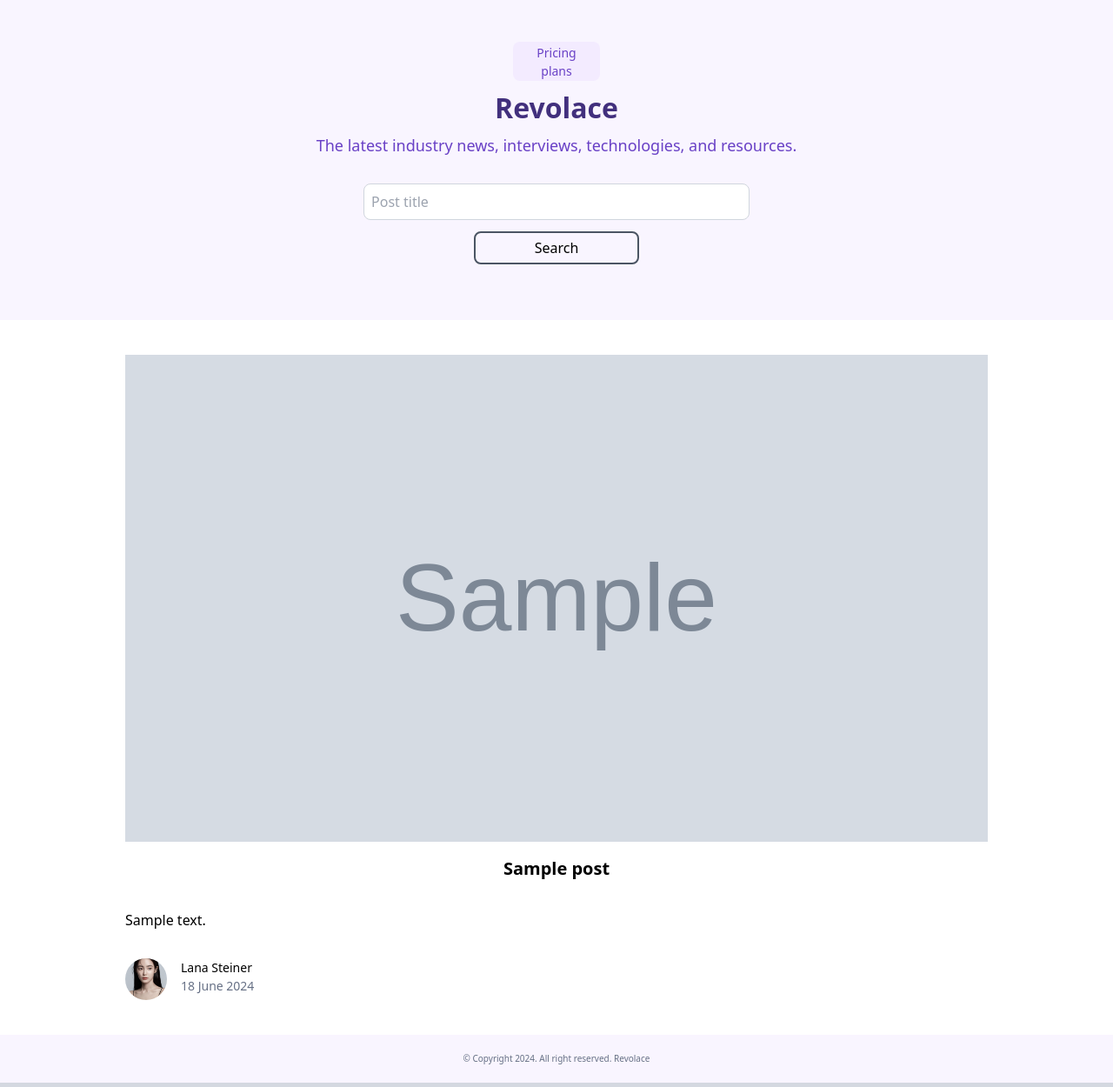
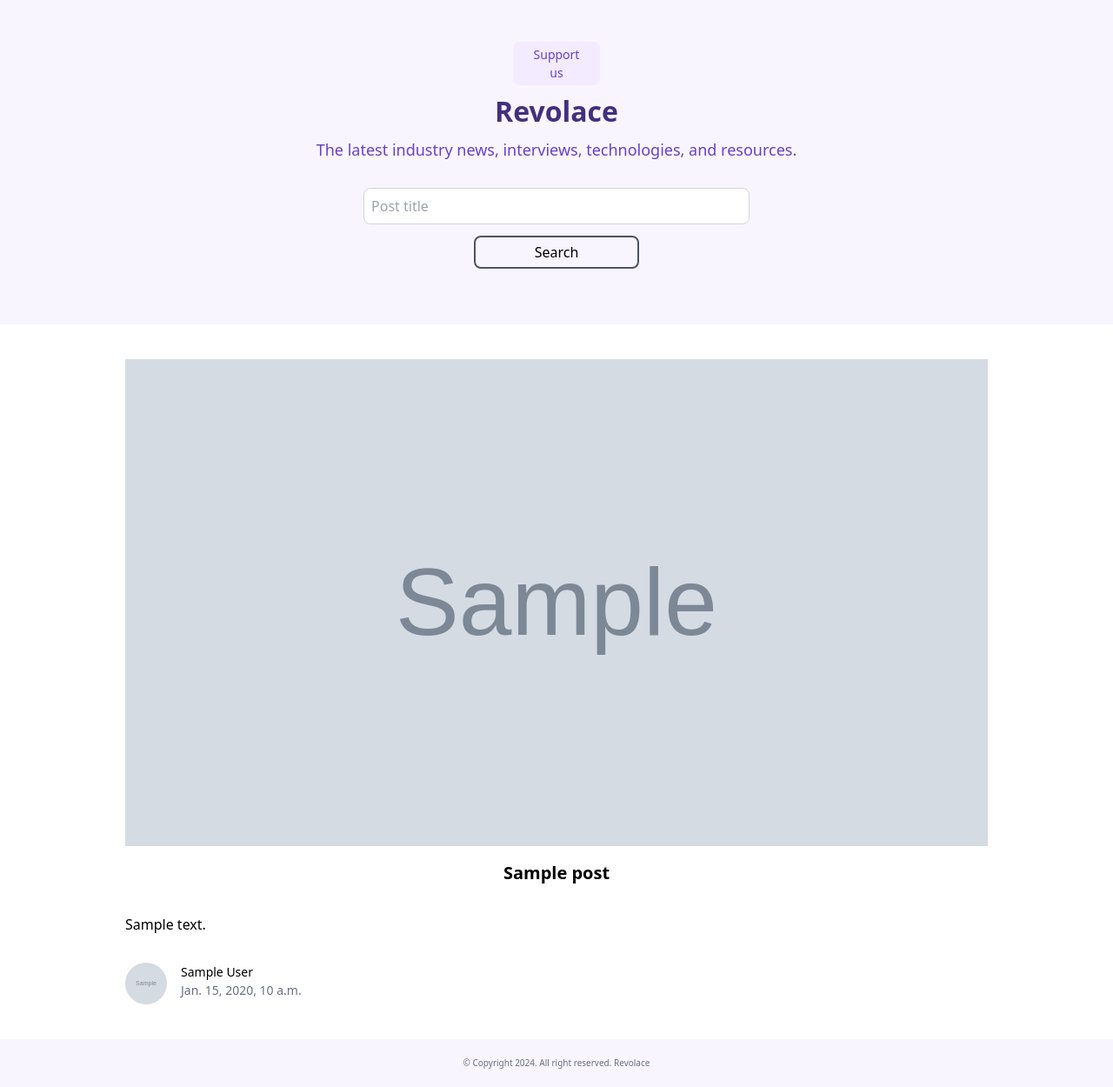
Before and after one commit to moxandd/deploy-revolace-render-version, a Django app: page /posts/1/ in a window 1280 px wide. Shown: the whole page at 87% size. Run offline with Django 5.2, Linux system fonts and the light colour scheme; tables that the repository leaves empty hold one stand-in row (values such as "Sample post"); grey boxes marked "Sample" are stand-in pictures.

Commit message:
final changes

```diff
--- a/apps/core/data.py
+++ b/apps/core/data.py
@@ -3,4 +3,7 @@ from django.db import models
 class Category(models.TextChoices):
     DESIGN = "1", "Design",
     MOVIES = "2", "Movies",
-    TRAVELLING = "3", "Travelling"
+    TRAVELLING = "3", "Travelling",
+    ANIMALS = "4", "Animals",
+    STORIES = "5", "Stories",
+    FOOD = "6", "Food"
--- a/apps/core/templates/core/post_detail.html
+++ b/apps/core/templates/core/post_detail.html
@@ -20,11 +20,16 @@
         <a href="{% url 'author' post.author.id %}">
           <div class="post-author-block | flex gap-[1rem]">
             <div
-              class="author-image | min-h-[3rem] min-w-[3rem] bg-[url('/media/author_images/user_photo.jpg')] bg-center bg-cover rounded-3xl"
+              class="author-image | min-h-[3rem] min-w-[3rem] bg-center bg-cover rounded-3xl"
+              style="background-image: url('{{ post.author.image.url }}')"
             ></div>
             <div class="post-info | text-[0.875rem]">
-              <p class="author-name |">Lana Steiner</p>
-              <p class="publication-date | text-[#667085]">18 June 2024</p>
+              <p class="author-name |">
+                {{ post.author.first_name }} {{ post.author.last_name }}
+              </p>
+              <p class="publication-date | text-[#667085]">
+                {{ post.publication_date }}
+              </p>
             </div>
           </div>
         </a>
--- a/static/css/master.css
+++ b/static/css/master.css
@@ -835,9 +836,19 @@ video {
   padding-bottom: 3rem;
 }
 
-.py-\[1rem\] {
-  padding-top: 1rem;
-  padding-bottom: 1rem;
+.px-\[1\.5rem\] {
+  padding-left: 1.5rem;
+  padding-right: 1.5rem;
+}
+
+.px-\[1rem\] {
+  padding-left: 1rem;
+  padding-right: 1rem;
+}
+
+.py-\[0\.25rem\] {
+  padding-top: 0.25rem;
+  padding-bottom: 0.25rem;
 }
 
 .text-center {
--- a/templates/navbar.html
+++ b/templates/navbar.html
@@ -6,9 +6,9 @@
           class="navbar-content | flex flex-col gap-[0.4rem] text-center items-center max-w-[90%] mx-auto"
         >
           <a
-            class="button-primary | text-[0.875rem] rounded-lg py-[0.1rem] px-[0.5rem]"
-            href="#"
-            >Pricing plans</a
+            class="button-primary | text-[0.875rem] rounded-lg py-[0.25rem] px-[1rem]"
+            href="https://buy.stripe.com/test_7sIdSK4hv4f7a52cMN"
+            >Support us</a
           >
           <a href="{% url 'home' %}"
             ><h1 class="big-text-title |">Revolace</h1></a
```
Also changed, not shown: other parts of static/css/master.css (+13 -31 lines), apps/core/templates/core/home.html (+5 -2 lines), media/author_images/aiony-haust-f2ar0ltTvaI-unsplash.jpg (added), media/author_images/jonas-kakaroto-KIPqvvTOC1s-unsplash.jpg (added), media/post_images/erik-jan-leusink-IbPxGLgJiMI-unsplash.jpg (added), project_images/user_photo.jpg (deleted), 4 other files.
